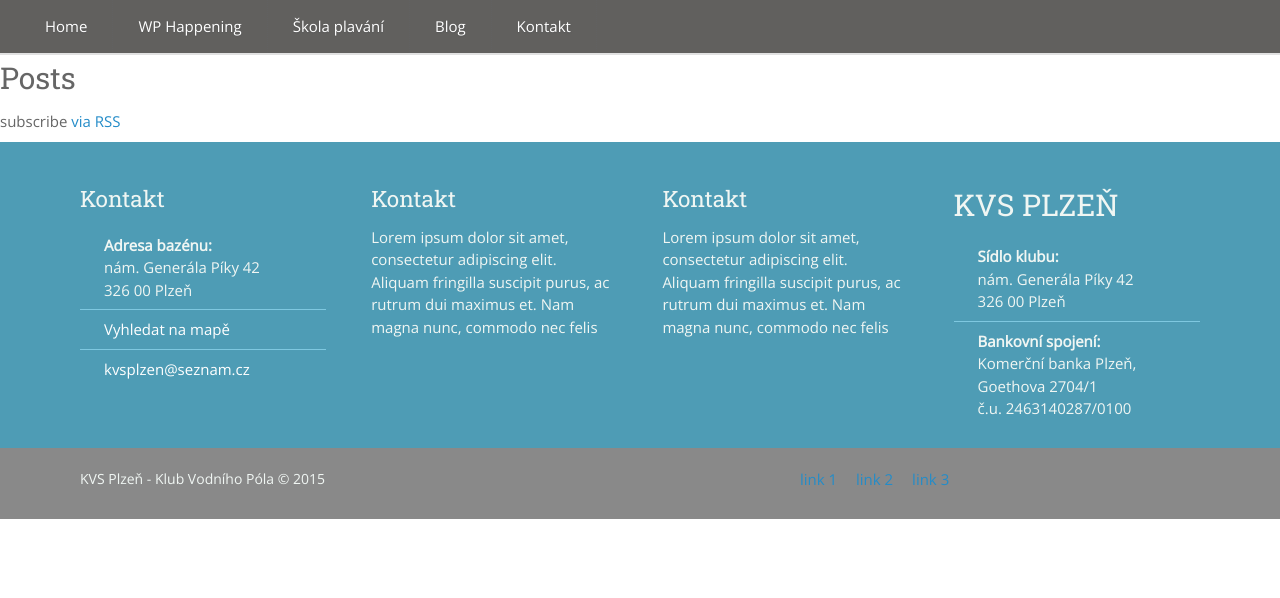
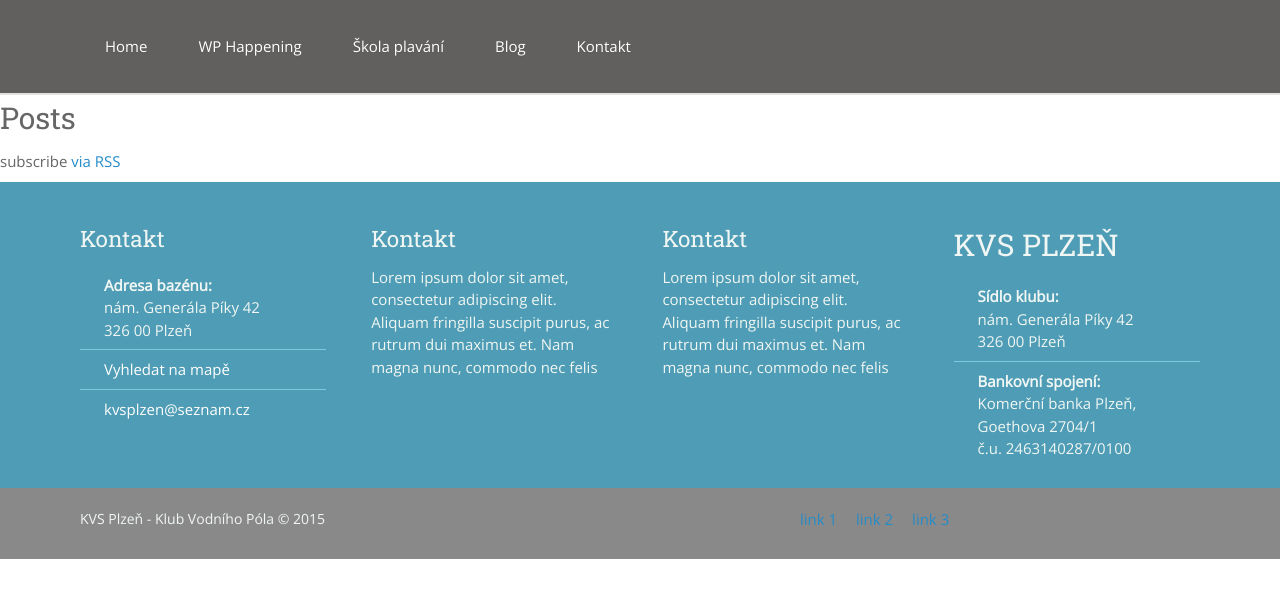
Before and after one commit to SteveVil/KVS-web, a Jekyll site: the page built from index.html, in a window 1280 px wide. Shown: the top 598 px of the page. Built offline with Jekyll 4.4.1, drawn with Linux system fonts in a browser that asks for light colours.

Commit message:
Update header.html

```diff
--- a/_includes/header.html
+++ b/_includes/header.html
@@ -3,7 +3,7 @@
 <header>
 
   <nav>
-    <div class="">
+    <div class="wrapper">
       <ul>
         <li><a href="/index.html" class="active">Home</a></li>
         <li><a href="/waterpolo_happening/">WP Happening</a></li>
```
